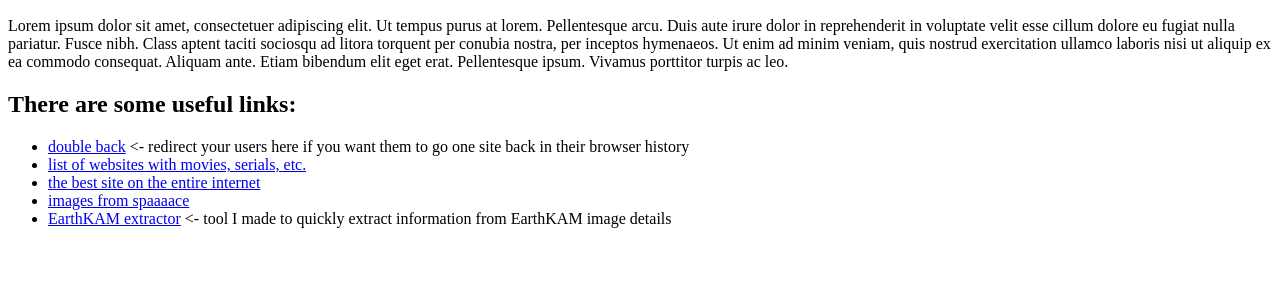
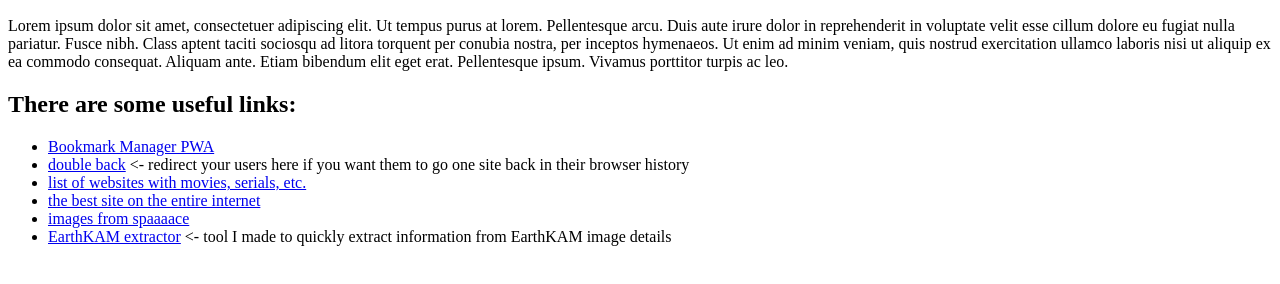
Before and after one commit to kokolem/double-back, a plain HTML site: page index.html in a window 1280 px wide. Shown: the part 96-380 px from the top of the page. Drawn offline with Linux system fonts and the light colour scheme.

Commit message:
Update index.html

```diff
--- a/index.html
+++ b/index.html
@@ -5,6 +5,7 @@
 </p>
 <h2>There are some useful links:</h2>
 <ul>
+  <li><a href="/bookmarkmanager/">Bookmark Manager PWA</a>
   <li><a href="/double-back.html">double back</a> <- redirect your users here if you want them to go one site back in their browser history</li>
   <li><a href="/streaming.html">list of websites with movies, serials, etc.</a></li>
   <li><a href="http://barbo.ga/">the best site on the entire internet</a></li>
```
